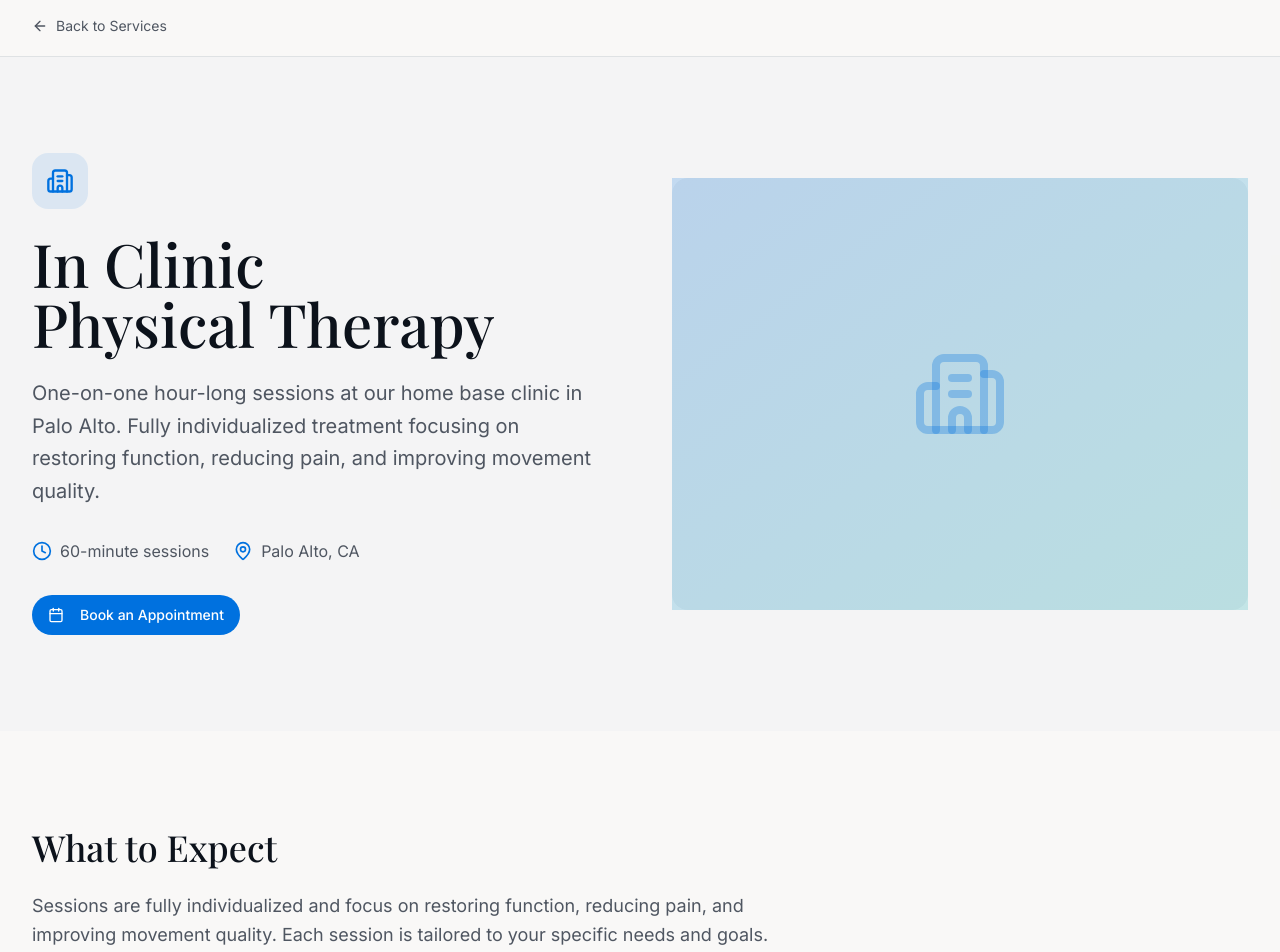
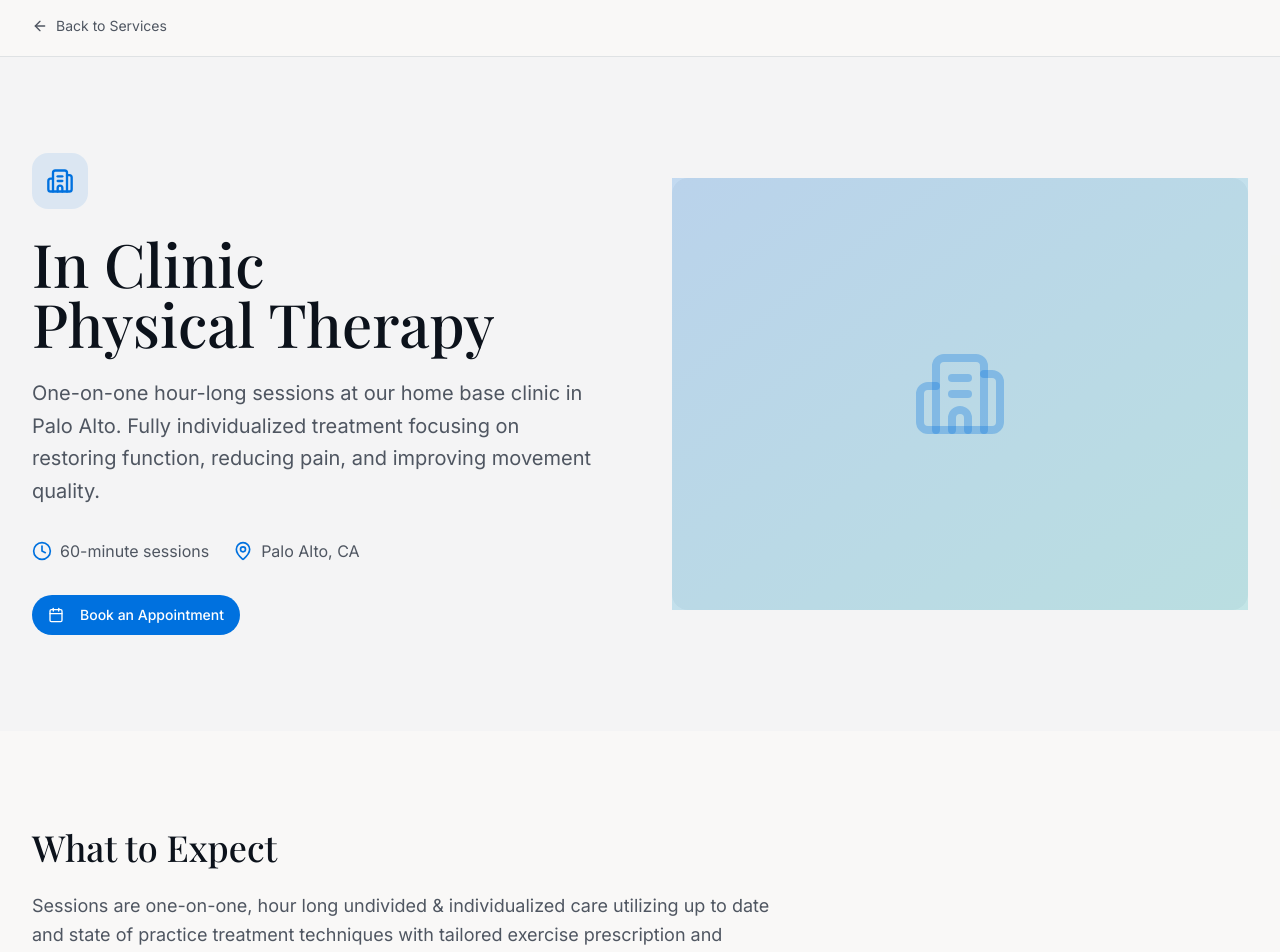
Before and after one commit to tonycasaccia/juliet-pt, a Next.js app: page /services/in-clinic in a window 1280 px wide. Shown: the top 952 px of the page. Built offline with nearby package versions, Linux system fonts and the light colour scheme; a web font is replaced by a local one.

Commit message:
feat: revise in-clinic service session description for clarity and detail

```diff
--- a/components/in-clinic-service.tsx
+++ b/components/in-clinic-service.tsx
@@ -172,9 +172,9 @@ export function InClinicService() {
               What to Expect
             </h2>
             <p className="text-lg text-muted-foreground leading-relaxed mb-8">
-              Sessions are fully individualized and focus on restoring function,
-              reducing pain, and improving movement quality. Each session is
-              tailored to your specific needs and goals.
+              Sessions are one-on-one, hour long undivided &amp; individualized care
+              utilizing up to date and state of practice treatment techniques with
+              tailored exercise prescription and programming.
             </p>
 
             <h3 className="text-lg font-semibold text-foreground mb-4">
```
